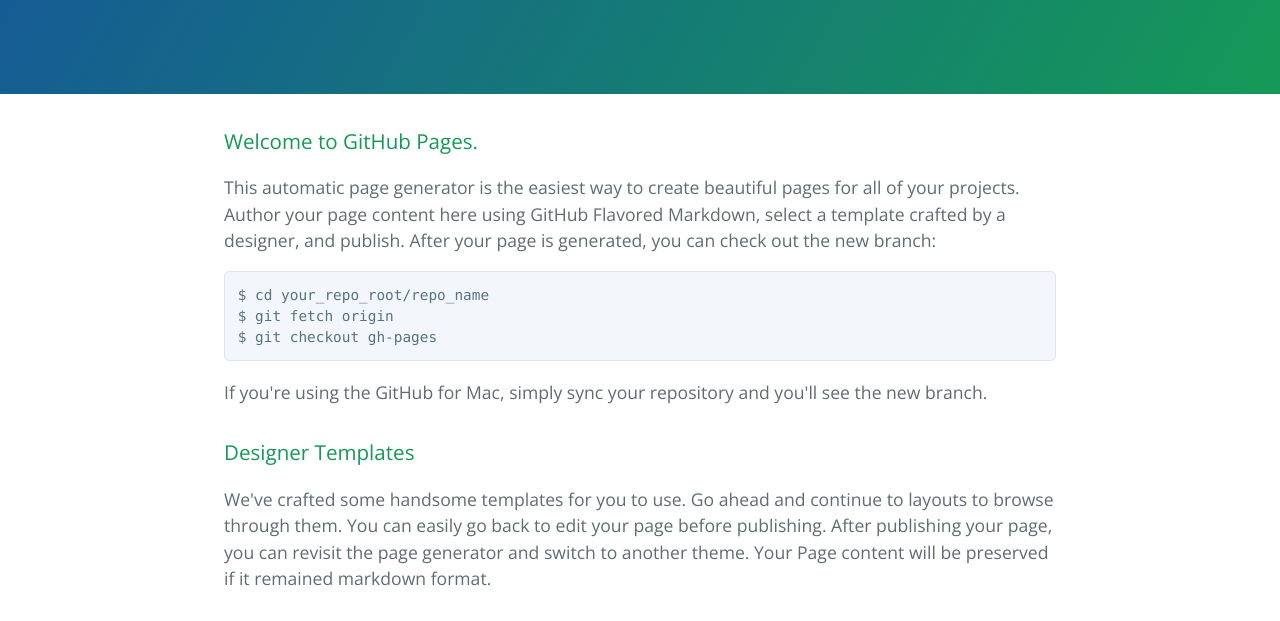
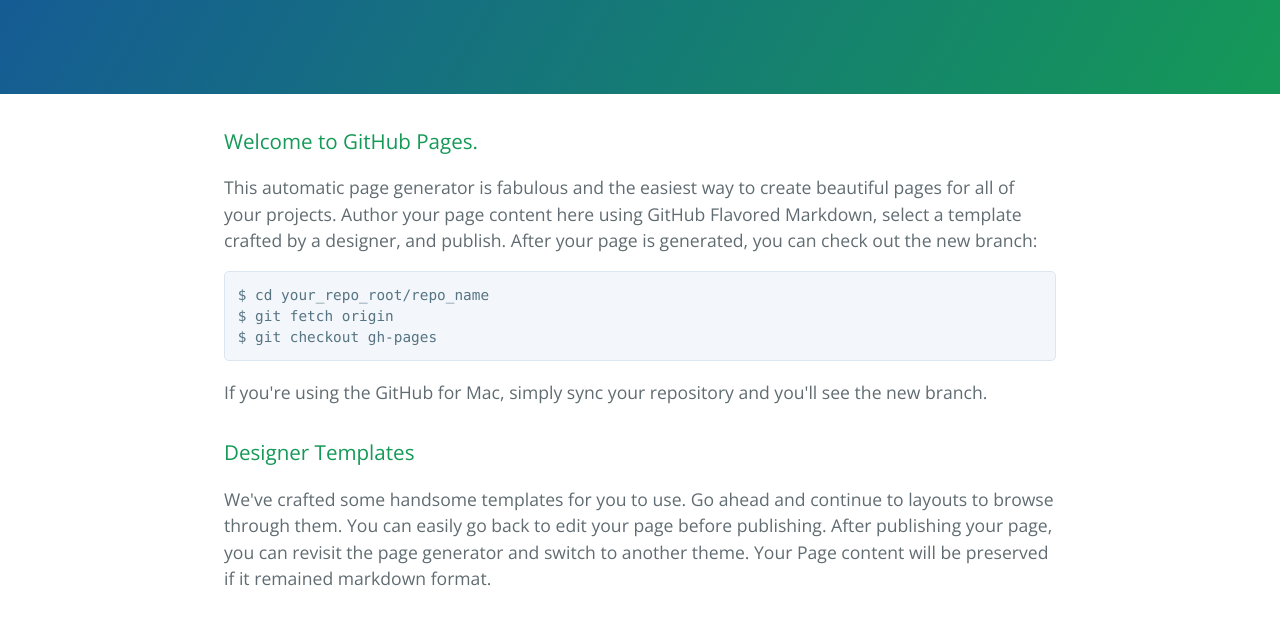
Before and after one commit to fosterthepeople/fosterthepeople.github.io, a plain HTML site: page index.html in a window 1280 px wide. Shown: the part 176-797 px from the top of the page. Drawn offline with nearby package versions, Linux system fonts and the light colour scheme.

Commit message:
Update index.html

```diff
--- a/index.html
+++ b/index.html
@@ -19,7 +19,7 @@
       <h3>
 <a id="welcome-to-github-pages" class="anchor" href="#welcome-to-github-pages" aria-hidden="true"><span class="octicon octicon-link"></span></a>Welcome to GitHub Pages.</h3>
 
-<p>This automatic page generator is the easiest way to create beautiful pages for all of your projects. Author your page content here using GitHub Flavored Markdown, select a template crafted by a designer, and publish. After your page is generated, you can check out the new branch:</p>
+<p>This automatic page generator is fabulous and the easiest way to create beautiful pages for all of your projects. Author your page content here using GitHub Flavored Markdown, select a template crafted by a designer, and publish. After your page is generated, you can check out the new branch:</p>
 
 <pre><code>$ cd your_repo_root/repo_name
 $ git fetch origin
```
